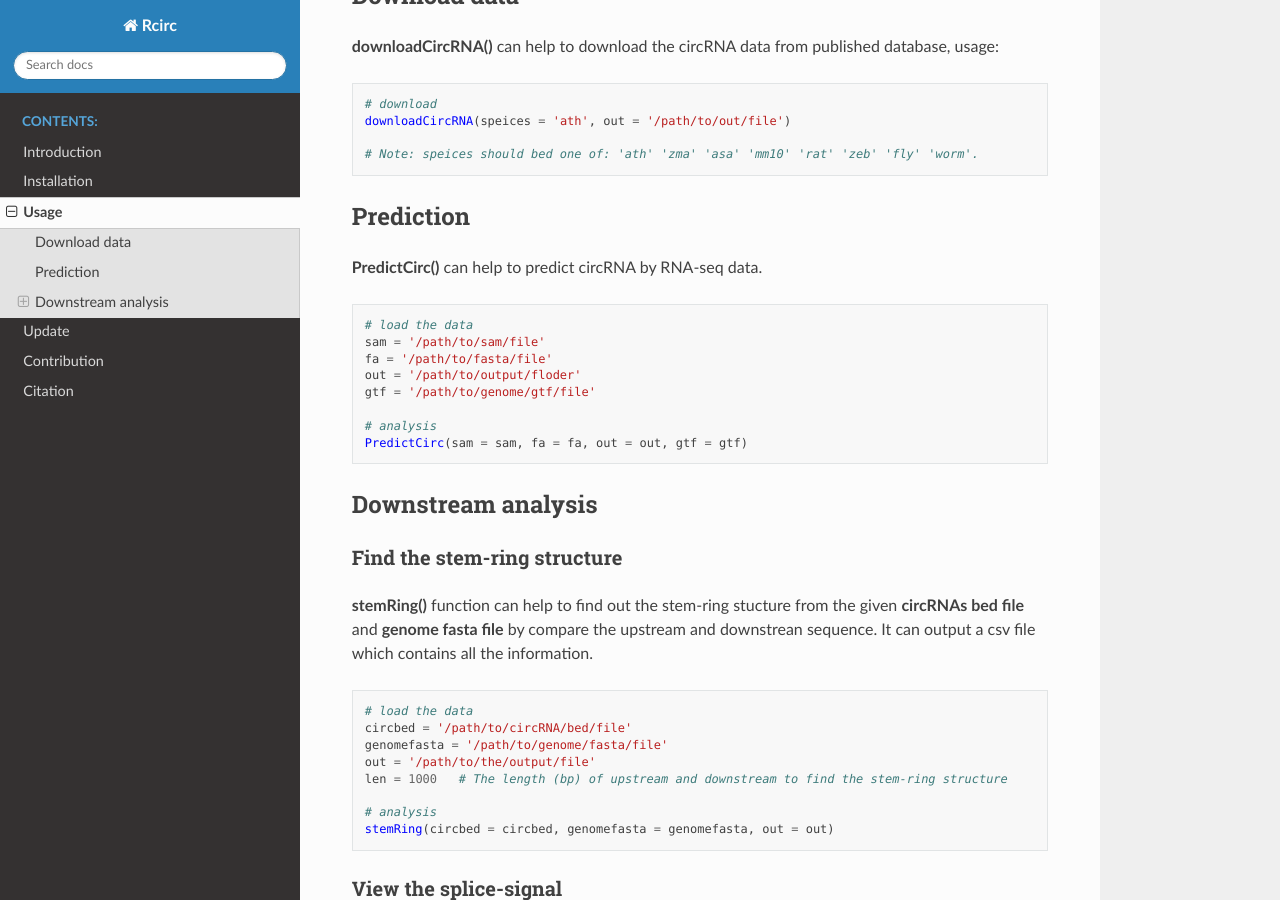
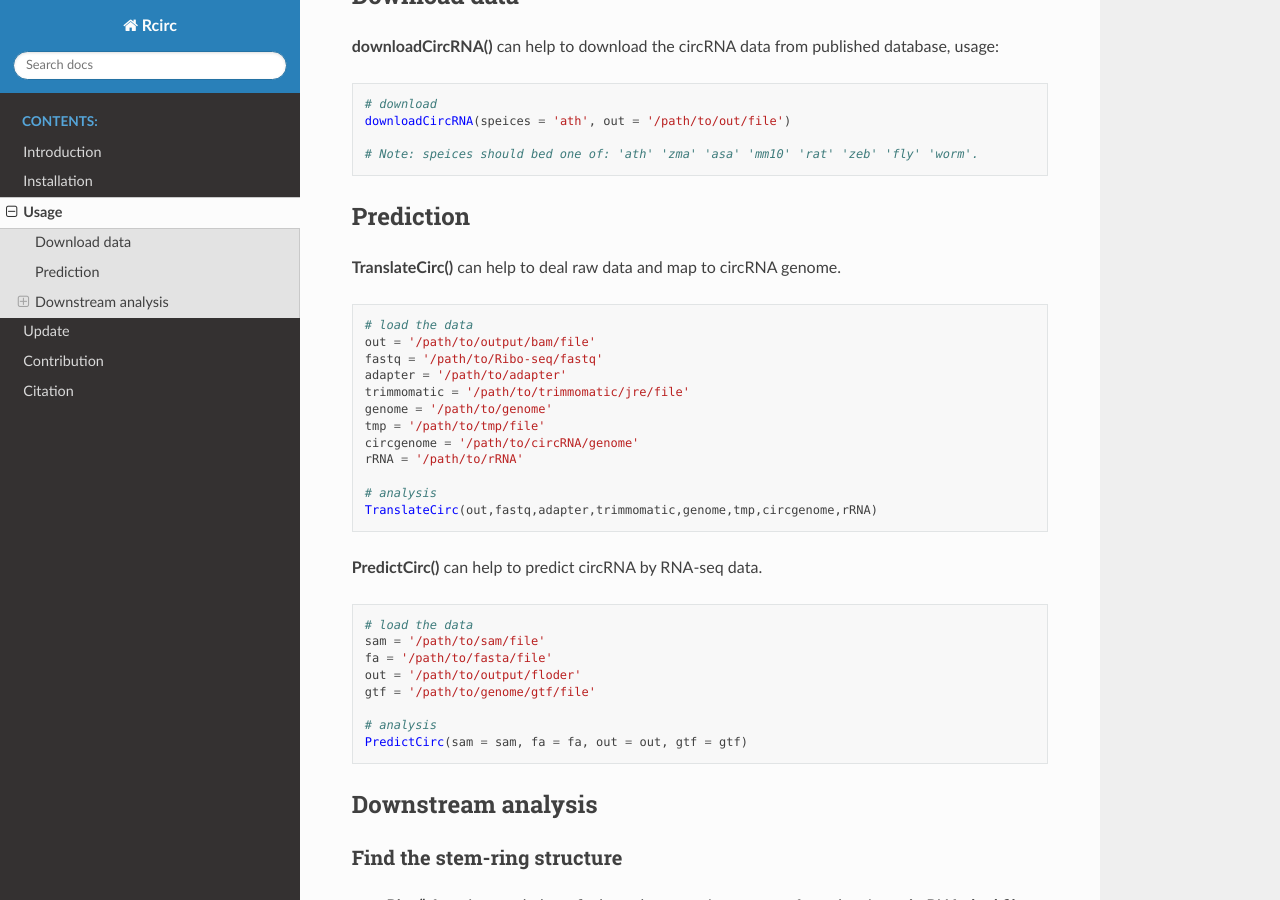
Before and after one commit to PSSUN/Rcirc_doc, a Sphinx documentation site: the page built from source/Usage/Usage.md, in a window 1280 px wide and 900 px high, scrolled down 301 px. Built offline with Sphinx 7.4.7 and the Read the Docs theme 2.0.0, drawn with Linux system fonts in a browser that asks for light colours.

Commit message:
Update Usage.md

````diff
--- a/source/Usage/Usage.md
+++ b/source/Usage/Usage.md
@@ -14,6 +14,23 @@ downloadCircRNA(speices = 'ath', out = '/path/to/out/file')
 
 
 ## Prediction
+
+**TranslateCirc()** can help to deal raw data and map to circRNA genome.
+```R
+# load the data
+out = '/path/to/output/bam/file'
+fastq = '/path/to/Ribo-seq/fastq'
+adapter = '/path/to/adapter'
+trimmomatic = '/path/to/trimmomatic/jre/file'
+genome = '/path/to/genome'
+tmp = '/path/to/tmp/file'
+circgenome = '/path/to/circRNA/genome'
+rRNA = '/path/to/rRNA'
+
+# analysis
+TranslateCirc(out,fastq,adapter,trimmomatic,genome,tmp,circgenome,rRNA)
+```
+
 
 **PredictCirc()** can help to predict circRNA by RNA-seq data.
 
````
